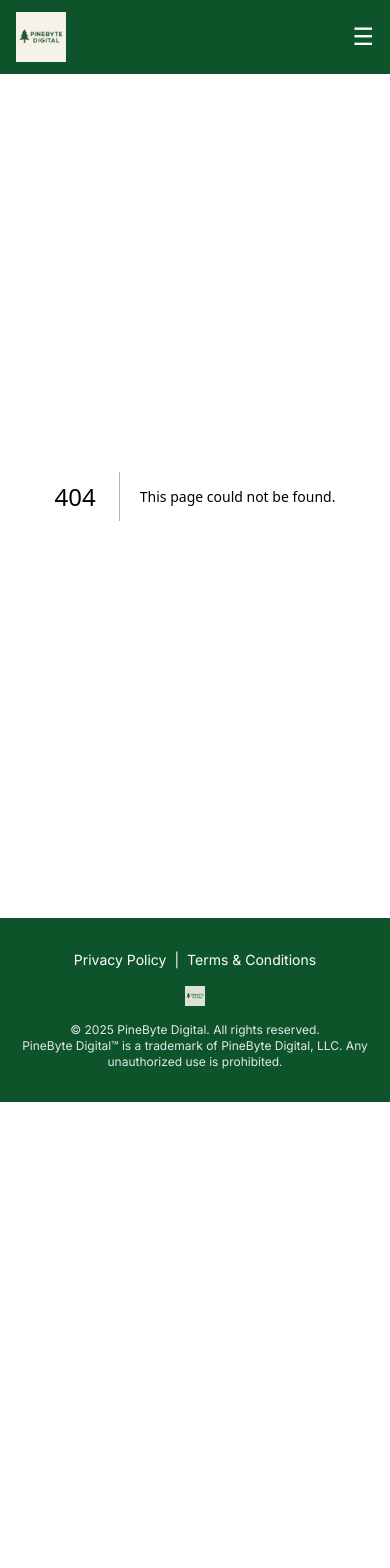
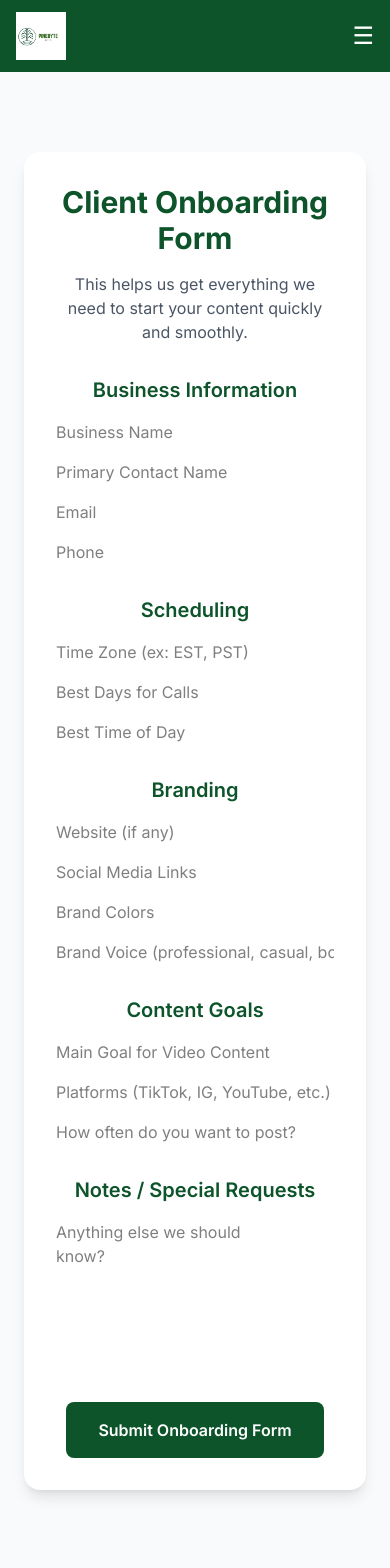
Before and after one commit to RhettRoseman/pinebytes, a Next.js app in the folder pinebyte/: page /form in a window 390 px wide. Before the commit this address had no page. Shown: the top 1568 px of the page. Before the commit the page ends 1102 px from the top, so only its background shows below. Built offline with nearby package versions, Linux system fonts and the light colour scheme.

Commit message:
changed website for video editing Navtabs works on mobile drop down

```diff
--- a/pinebyte/app/components/Navtabs.tsx
+++ b/pinebyte/app/components/Navtabs.tsx
@@ -3,24 +3,24 @@
 import { useState } from "react";
 import Link from "next/link";
 import Image from "next/image";
+
 export default function Navbar() {
   const [isOpen, setIsOpen] = useState(false);
 
-  const toggleMenu = () => setIsOpen(!isOpen);
-
   return (
-    <nav className="bg-green-900 text-white px-4 py-3 flex items-center justify-between relative"
+    <nav
+      className="relative z-40 bg-green-900 text-white px-4 py-3 flex items-center justify-between"
       style={{
-    backgroundImage: 'url("/")',              // make sure path is correct
-    backgroundSize: 'cover',                  // image covers whole nav area
-    backgroundPosition: 'center',      // center the image
-    backgroundRepeat: 'no-repeat',            // don’t repeat
-    backdropFilter: 'brightness(0.6)',        // darken for readability
-  }}>
-      {/* Logo / Brand */}
-      <Link href="/">
+        backgroundImage: 'url("/")',
+        backgroundSize: "cover",
+        backgroundPosition: "center",
+        backgroundRepeat: "no-repeat",
+      }}
+    >
+      {/* Logo */}
+      <Link href="/" onClick={() => setIsOpen(false)}>
         <Image
-        src="/pinebytelogo.png"
+          src="/pinebytelogo.jpg"
           alt="PineByte Digital Logo"
           width={50}
           height={50}
@@ -29,7 +29,7 @@ export default function Navbar() {
         />
       </Link>
 
-      {/* Desktop links */}
+      {/* Desktop Links */}
       <div className="hidden md:flex space-x-6">
         <Link href="/" className="hover:text-gray-400">Home</Link>
         <Link href="/about" className="hover:text-gray-400">About</Link>
@@ -37,18 +37,22 @@ export default function Navbar() {
         <Link href="/contact" className="hover:text-gray-400">Contact</Link>
       </div>
 
-      {/* Mobile hamburger */}
-      <div className="md:hidden text-2xl cursor-pointer select-none" onClick={toggleMenu}>
+      {/* Hamburger */}
+      <button
+        className="md:hidden text-2xl z-50"
+        onClick={() => setIsOpen(!isOpen)}
+        aria-label="Toggle Menu"
+      >
         {isOpen ? "✕" : "☰"}
-      </div>
+      </button>
 
-      {/* Mobile menu */}
+      {/* Mobile Menu */}
       {isOpen && (
-        <div className="absolute top-full left-0 w-full bg-gray-900 flex flex-col items-center md:hidden py-4 space-y-3">
-          <Link href="/" className="hover:text-gray-400" onClick={() => setIsOpen(false)}>Home</Link>
-          <Link href="/about" className="hover:text-gray-400" onClick={() => setIsOpen(false)}>About</Link>
-          <Link href="/services" className="hover:text-gray-400" onClick={() => setIsOpen(false)}>Services</Link>
-          <Link href="/contact" className="hover:text-gray-400" onClick={() => setIsOpen(false)}>Contact</Link>
+        <div className="absolute top-full left-0 w-full bg-green-900 z-50 flex flex-col items-center py-4 space-y-4 md:hidden">
+          <Link href="/" onClick={() => setIsOpen(false)}>Home</Link>
+          <Link href="/about" onClick={() => setIsOpen(false)}>About</Link>
+          <Link href="/services" onClick={() => setIsOpen(false)}>Services</Link>
+          <Link href="/contact" onClick={() => setIsOpen(false)}>Contact</Link>
         </div>
       )}
     </nav>
--- /dev/null
+++ b/pinebyte/app/components/onboarding.tsx
@@ -0,0 +1,174 @@
+import Link from "next/link";
+
+export default function OnBoarding() {
+  return (
+    <section className="bg-gray-50 py-20 px-6">
+  <div className="max-w-3xl mx-auto bg-white p-8 rounded-2xl shadow-lg">
+    <h2 className="text-3xl font-bold text-green-900 mb-4 text-center">
+      Client Onboarding Form
+    </h2>
+
+    <p className="text-gray-600 text-center mb-8">
+      This helps us get everything we need to start your content quickly and smoothly.
+    </p>
+
+    <form
+      action="https://formspree.io/f/mqagyrkw"
+      method="POST"
+      className="space-y-8"
+    >
+      {/* Hidden input for redirect */}
+      <input type="hidden" name="_next" value="/" />
+
+      {/* Business Info */}
+      <div className="space-y-4">
+        <h3 className="text-xl font-semibold text-green-900 text-center">
+          Business Information
+        </h3>
+        <div className="grid md:grid-cols-2 gap-4 ">
+          <input
+            type="text"
+            name="business_name"
+            placeholder="Business Name"
+            className="input text-black"
+            required
+          />
+          <input
+            type="text"
+            name="contact_name"
+            placeholder="Primary Contact Name"
+            className="input text-black"
+            required
+          />
+          <input
+            type="email"
+            name="email"
+            placeholder="Email"
+            className="input text-black"
+            required
+          />
+          <input
+            type="tel"
+            name="phone"
+            placeholder="Phone"
+            className="input text-black"
+          />
+        </div>
+      </div>
+
+      {/* Scheduling */}
+      <div className="space-y-4">
+        <h3 className="text-xl font-semibold text-green-900 text-center">
+          Scheduling
+        </h3>
+        <div className="grid md:grid-cols-2 gap-4">
+          <input
+            type="text"
+            name="time_zone"
+            placeholder="Time Zone (ex: EST, PST)"
+            className="input text-black"
+            required
+          />
+          <input
+            type="text"
+            name="best_days"
+            placeholder="Best Days for Calls"
+            className="input text-black"
+          />
+          <input
+            type="text"
+            name="best_time"
+            placeholder="Best Time of Day"
+            className="input text-black"
+          />
+        </div>
+      </div>
+
+      {/* Branding */}
+      <div className="space-y-4">
+        <h3 className="text-xl font-semibold text-green-900 text-center">
+          Branding
+        </h3>
+        <div className="grid md:grid-cols-2 gap-4">
+          <input
+            type="text"
+            name="website"
+            placeholder="Website (if any)"
+            className="input text-black"
+          />
+          <input
+            type="text"
+            name="social_links"
+            placeholder="Social Media Links"
+            className="input text-black"
+          />
+          <input
+            type="text"
+            name="brand_colors"
+            placeholder="Brand Colors"
+            className="input text-black"
+          />
+          <input
+            type="text"
+            name="brand_voice"
+            placeholder="Brand Voice (professional, casual, bold, etc.)"
+            className="input text-black"
+          />
+        </div>
+      </div>
+
+      {/* Content Goals */}
+      <div className="space-y-4">
+        <h3 className="text-xl font-semibold text-green-900 text-center">
+          Content Goals
+        </h3>
+        <div className="grid md:grid-cols-2 gap-4">
+          <input
+            type="text"
+            name="main_goal"
+            placeholder="Main Goal for Video Content"
+            className="input text-black"
+          />
+          <input
+            type="text"
+            name="platforms"
+            placeholder="Platforms (TikTok, IG, YouTube, etc.)"
+            className="input text-black"
+          />
+          <input
+            type="text"
+            name="posting_frequency"
+            placeholder="How often do you want to post?"
+            className="input text-black"
+          />
+        </div>
+      </div>
+
+      {/* Notes */}
+      <div className="space-y-4">
+        <h3 className="text-xl font-semibold text-green-900 text-center">
+          Notes / Special Requests
+        </h3>
+        <textarea
+          name="notes"
+          rows={5}
+          placeholder="Anything else we should know?"
+          className="input text-black resize-none"
+        ></textarea>
+      </div>
+
+      {/* Submit */}
+      <div className="text-center pt-6">
+        <button
+          type="submit"
+          className="bg-green-900 text-white px-8 py-4 rounded-lg font-semibold hover:bg-green-700 transition"
+        >
+          Submit Onboarding Form
+        </button>
+      </div>
+    </form>
+  </div>
+</section>
+
+  );
+}
--- a/pinebyte/app/components/packageoneoff.tsx
+++ b/pinebyte/app/components/packageoneoff.tsx
@@ -29,9 +29,12 @@ export default function OneOffPackage() {
   return (
 <section className="bg-white py-20 px-6">
   <div className="max-w-6xl mx-auto">
-        <h1 className="text-4xl font-bold text-green-900 text-center mb-12">
+    <h2 className="text-4xl font-bold text-green-900 text-center mb-12">
       One-Off Editing Packages
-        </h1>
+    </h2>
+    <p className="text-center text-gray-700 max-w-2xl mx-auto m-2">
+      Need a single video polished and ready to go? Each one-off project is fully branded with your logo and visuals, giving you professional, consistent content — no hassle, no stress, just results.
+    </p>
 
     <div className="grid grid-cols-1 md:grid-cols-2 lg:grid-cols-4 gap-8">
       {oneOffPackages.map((pkg) => (
@@ -55,5 +58,6 @@ export default function OneOffPackage() {
     </div>
   </div>
 </section>
+
   );
 }
--- /dev/null
+++ b/pinebyte/app/form/page.tsx
@@ -0,0 +1,9 @@
+import OnBoarding from "../components/onboarding";
+
+export default function OnBoardMatey(){
+    return(
+        <>
+        <OnBoarding/>
+        </>
+    )
+}
--- a/pinebyte/app/layout.tsx
+++ b/pinebyte/app/layout.tsx
@@ -69,10 +69,13 @@ export default function RootLayout({
   children: React.ReactNode;
 }>) {
   return (
-    <html lang="en">
-      <Navbar />
-      <body className={inter.className}>{children}</body>
+  <html lang="en">
+  <body className={inter.className}>
+    <Navbar />
+    {children}
     <Footer />
-    </html>
+  </body>
+</html>
+
   );
 }
```
Also changed, not shown: pinebyte/app/components/about.tsx (+22 -29 lines), pinebyte/app/components/home.tsx (+26 -20 lines), pinebyte/app/components/packages.tsx (+24 -37 lines), pinebyte/app/components/portfolio.tsx (+42 -76 lines), pinebyte/public/camerasondesk.jpg (added), pinebyte/public/pinebytelogo.jpg (added). Lines whose indentation alone changed are shown as unchanged.
